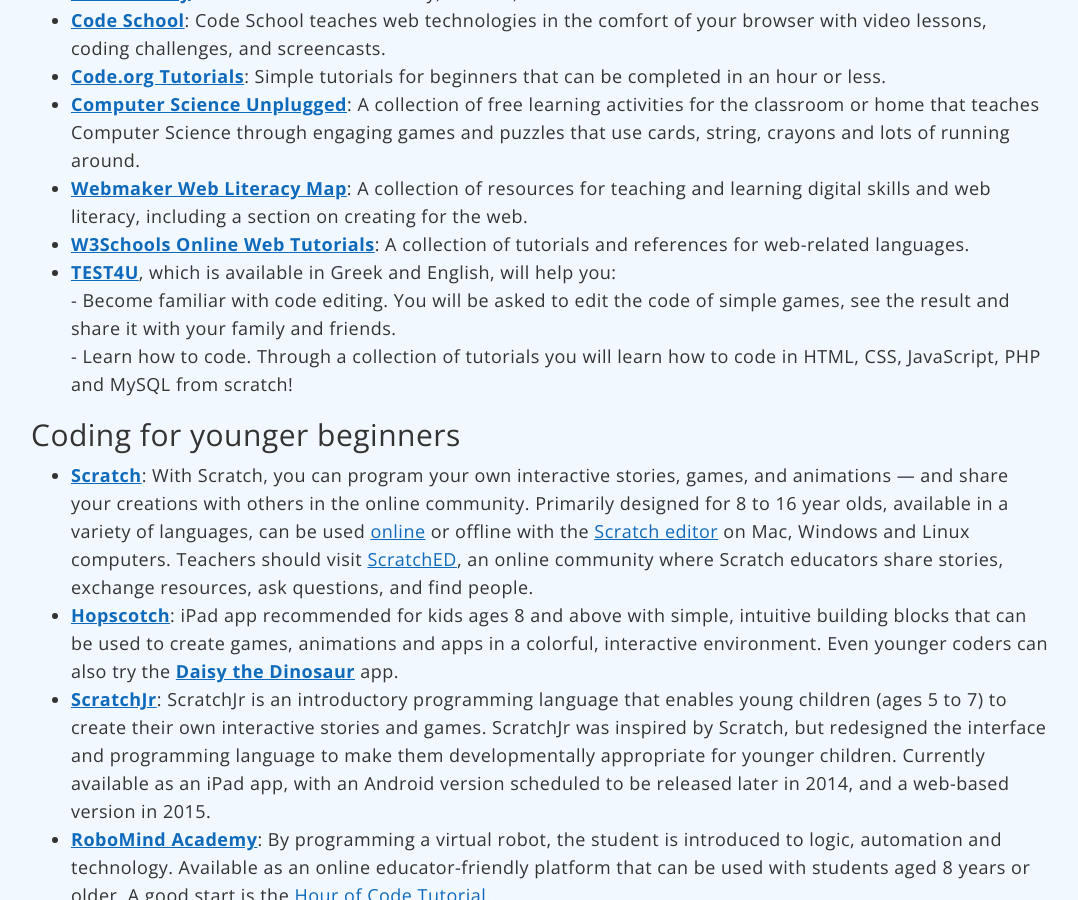
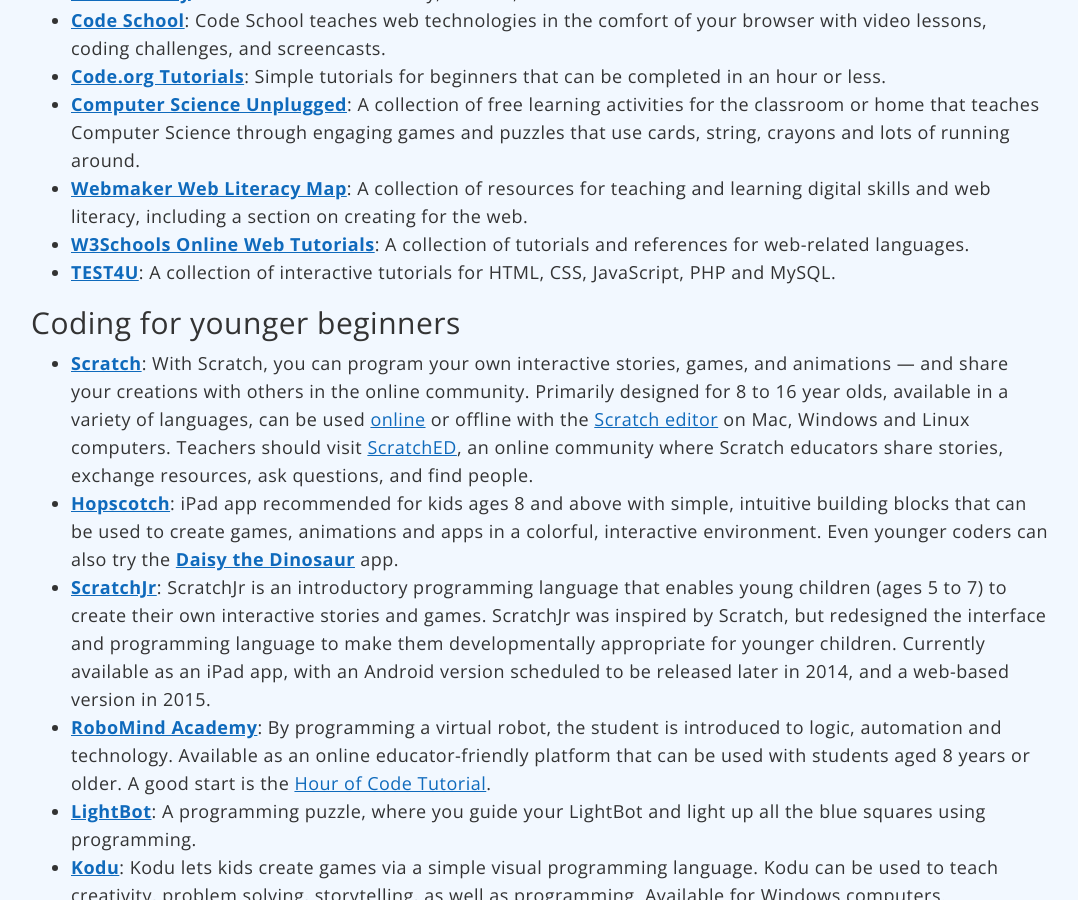
Before and after one commit to codeeu/codeeu.github.io, a Jekyll site: the page built from resources/index.html, in a window 1280 px wide and 900 px high, scrolled down 540 px. Shown: the whole window, without its empty margins (99-1177 px from the left). Built offline with Jekyll 4.4.1, drawn with Linux system fonts in a browser that asks for light colours; nearby versions of some CDN libraries; Markdown is read by kramdown in place of the engine named in the settings.

Commit message:
english link and shorter description for TEST4U

```diff
--- a/resources/index.html
+++ b/resources/index.html
@@ -31,7 +31,8 @@
 	<li><strong><a href="http://csunplugged.org">Computer Science Unplugged</a></strong>: A collection of free learning activities for the classroom or home that teaches Computer Science through engaging games and puzzles that use cards, string, crayons and lots of running around.</li>
 	<li><strong><a href="https://webmaker.org/en-US/resources">Webmaker Web Literacy Map</a></strong>: A collection of resources for teaching and learning digital skills and web literacy, including a section on creating for the web.</li>
 	<li><strong><a href="http://www.w3schools.com">W3Schools Online Web Tutorials</a></strong>: A collection of tutorials and references for web-related languages.</li>
-	<li><strong><a href="http://www.test4u.eu/codeweek">TEST4U</a></strong>, which is available in Greek and English, will help you:<br>- Become familiar with code editing. You will be asked to edit the code of simple games, see the result and share it with your family and friends.<br>- Learn how to code. Through a collection of tutorials you will learn how to code in HTML, CSS, JavaScript, PHP and MySQL from scratch!</li></ul>
+	<li><strong><a href="http://www.test4u.eu/en/codeweek">TEST4U</a></strong>: A collection of interactive tutorials for HTML, CSS, JavaScript, PHP and MySQL.</li>
+</ul>
 
 <h2>Coding for younger beginners</h2>
 <ul>
```
